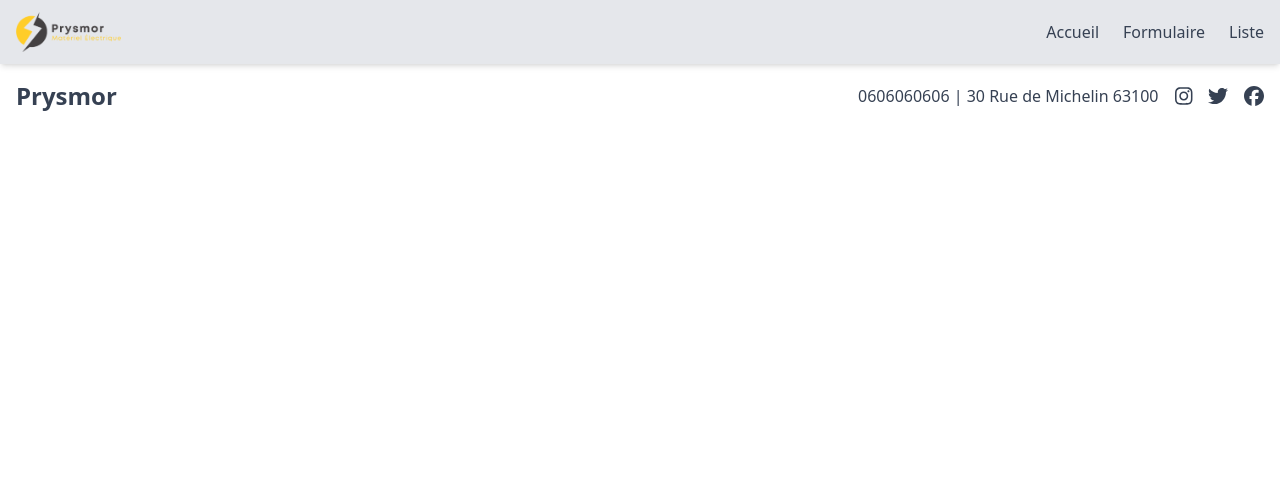
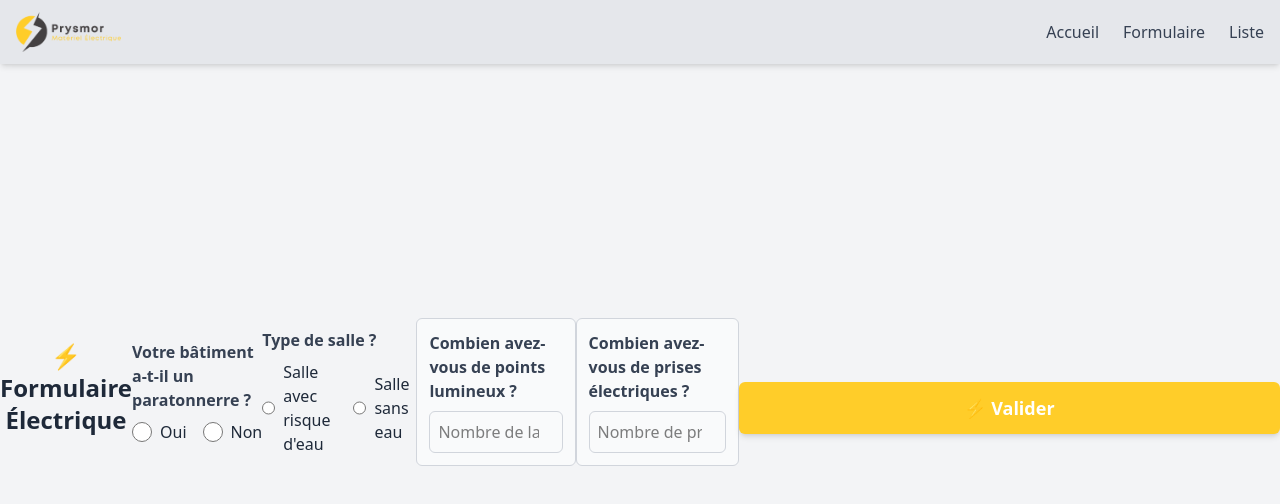
Before and after one commit to JohanPires/Game-Jame---Sir-Jam, a React (Vite) app: page / in a window 1280 px wide. Shown: the top 504 px of the page. Built offline with nearby package versions, Linux system fonts and the light colour scheme.

Commit message:
form done

```diff
--- a/src/pages/Form.jsx
+++ b/src/pages/Form.jsx
@@ -1,13 +1,143 @@
-import React from 'react';
+import React, { useEffect, useState } from 'react';
+
 import Header from '../components/Header';
-import Footer from '../components/Footer';
+// import Footer from '../components/Footer';
 
 function Form() {
+    const [formData, setFormData] = useState({
+        paratonnerre: "",
+        typeSalle: "",
+        lampes: 0,
+        prises: 0,
+      });
+
+      const handleChange = (e) => {
+        const { name, value, type } = e.target;
+
+        // Vérifie si la valeur entrée est un nombre et parse la valeur
+        setFormData({
+          ...formData,
+          [name]: type === "number" ? (value === "" ? 0 : parseInt(value, 10)) : value,
+        });
+      };
+
+      const handleSubmit = (e) => {
+        e.preventDefault();
+        console.log("Données du formulaire :", formData);
+      };
+
     return (
         <div>
         <Header />
-        <h1>Formulaire</h1>
-        <Footer />
+        <div className="flex items-center justify-center min-h-screen bg-gray-100">
+
+
+                  <h2 className="text-2xl font-bold text-center text-gray-800 mb-6">
+                    ⚡ Formulaire Électrique
+                  </h2>
+
+                  {/* Question sur le paratonnerre */}
+                  <div className="mb-4">
+                    <label className="block font-semibold text-gray-700 mb-2">
+                      Votre bâtiment a-t-il un paratonnerre ?
+                    </label>
+                    <div className="flex gap-4">
+                      <label className="flex items-center gap-2 cursor-pointer">
+                        <input
+                          type="radio"
+                          name="paratonnerre"
+                          value="oui"
+                          checked={formData.paratonnerre === "oui"}
+                          onChange={handleChange}
+                          className="w-5 h-5 accent-[#FFCD29]"
+                        />
+                        <span className="text-gray-800">Oui</span>
+                      </label>
+                      <label className="flex items-center gap-2 cursor-pointer">
+                        <input
+                          type="radio"
+                          name="paratonnerre"
+                          value="non"
+                          checked={formData.paratonnerre === "non"}
+                          onChange={handleChange}
+                          className="w-5 h-5 accent-[#FFCD29]"
+                        />
+                        <span className="text-gray-800">Non</span>
+                      </label>
+                    </div>
+                  </div>
+
+                  {/* Type de salle */}
+                  <div className="mb-4">
+                    <label className="block font-semibold text-gray-700 mb-2">
+                      Type de salle ?
+                    </label>
+                    <div className="flex gap-4">
+                      <label className="flex items-center gap-2 cursor-pointer">
+                        <input
+                          type="radio"
+                          name="typeSalle"
+                          value="avec_eau"
+                          checked={formData.typeSalle === "avec_eau"}
+                          onChange={handleChange}
+                          className="w-5 h-5 accent-[#FFCD29]"
+                        />
+                        <span className="text-gray-800">Salle avec risque d'eau</span>
+                      </label>
+                      <label className="flex items-center gap-2 cursor-pointer">
+                        <input
+                          type="radio"
+                          name="typeSalle"
+                          value="sans_eau"
+                          checked={formData.typeSalle === "sans_eau"}
+                          onChange={handleChange}
+                          className="w-5 h-5 accent-[#FFCD29]"
+                        />
+                        <span className="text-gray-800">Salle sans eau</span>
+                      </label>
+                    </div>
+                  </div>
+
+                  {/* Nombre de points lumineux */}
+                  <div className="mb-4 p-3 border border-gray-300 rounded-md bg-gray-50">
+                    <label className="block font-semibold text-gray-700 mb-2">
+                      Combien avez-vous de points lumineux ?
+                    </label>
+                    <input
+                      type="number"
+                      name="lampes"
+                      value={formData.lampes || ""}
+                      onChange={handleChange}
+                      placeholder="Nombre de lampes"
+                      className="w-full p-2 border border-gray-300 rounded-md focus:ring-2 focus:ring-[#FFCD29] focus:border-[#FFCD29]"
+                    />
+                  </div>
+
+                  {/* Nombre de prises électriques */}
+                  <div className="mb-4 p-3 border border-gray-300 rounded-md bg-gray-50">
+                    <label className="block font-semibold text-gray-700 mb-2">
+                      Combien avez-vous de prises électriques ?
+                    </label>
+                    <input
+                      type="number"
+                      name="prises"
+                      value={formData.prises || ""}
+                      onChange={handleChange}
+                      placeholder="Nombre de prises"
+                      className="w-full p-2 border border-gray-300 rounded-md focus:ring-2 focus:ring-[#FFCD29] focus:border-[#FFCD29]"
+                    />
+                  </div>
+
+                  {/* Bouton de validation */}
+                  <button
+                    onClick={handleSubmit}
+                    className="w-full mt-4 p-3 text-lg font-semibold text-white bg-[#FFCD29] rounded-md shadow-md hover:bg-[#e6b824] transition-all"
+                  >
+                    ⚡ Valider
+                  </button>
+
+            </div>
+        {/* <Footer /> */}
         </div>
     );
 }
```
